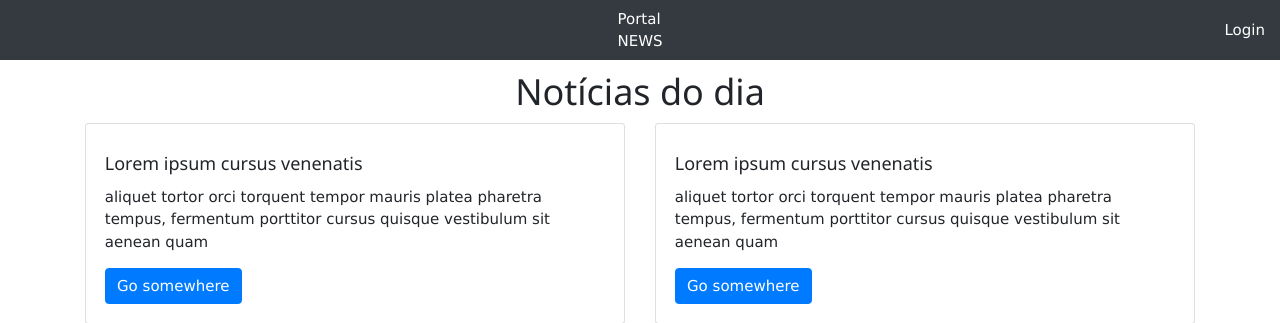
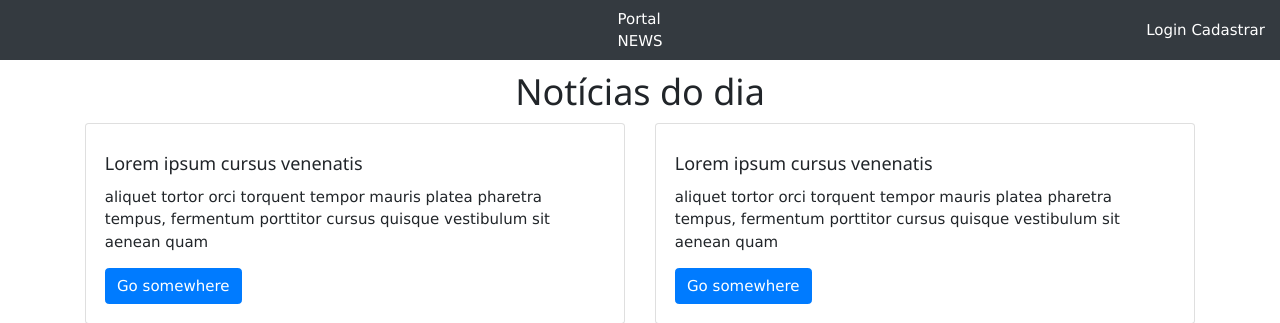
Before and after one commit to YuriKanegae/Atividades, a PHP site: page /files/20210217/php/index.php in a window 1280 px wide. Shown: the top 323 px of the page. Run offline with PHP 8.4, Linux system fonts and the light colour scheme.

Commit message:
Semana 6 - 5

```diff
--- a/files/20210217/php/cabecalho.php
+++ b/files/20210217/php/cabecalho.php
@@ -48,6 +48,7 @@
                 if(!isset($_SESSION['nome'])){
                   echo '
                     <a class = "mx-auto text-white" href = "login.php">Login</a>
+                    <a class = "mx-auto text-white" href = "#">Cadastrar</a>
                   ';
                 }else{
                   echo '
```
